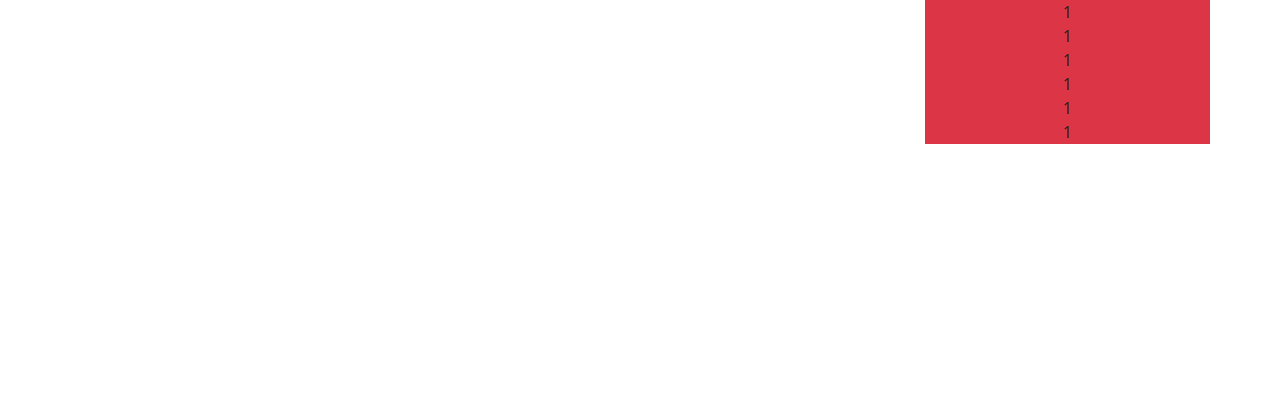
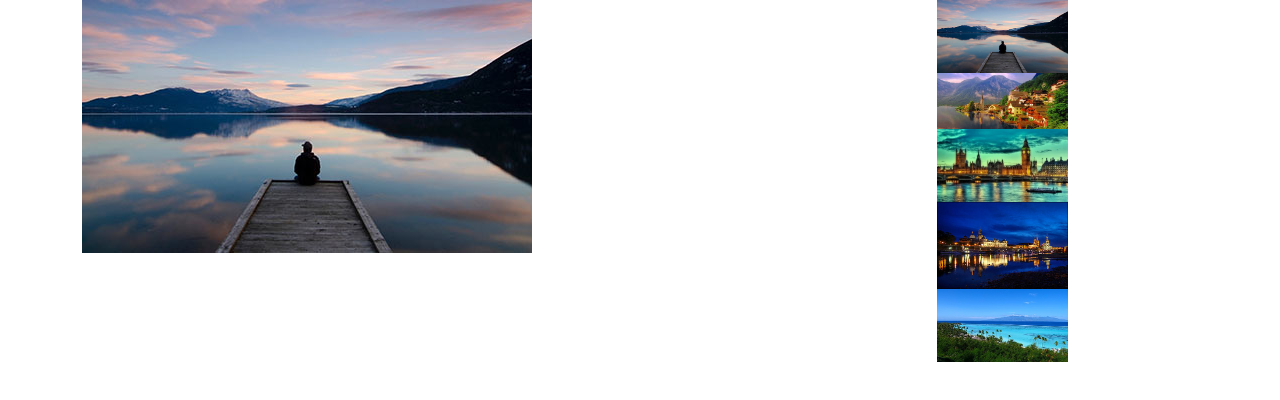
Before and after one commit to ValleLuca/-js-array-carousel, a plain HTML site: page index.html in a window 1280 px wide. Drawn offline with nearby package versions, Linux system fonts and the light colour scheme.

Commit message:
Ancora in fase sviluppo, js ancora non sviluppato

```diff
--- a/index.html
+++ b/index.html
@@ -12,15 +12,26 @@
 
     <div class="container">
         <div class="row">
-            <div class="col-9"></div>
+            <div class="col-9">
+                <img class="" src="img/01.jpg">
+            </div>
             <div class="col-3">
                 <div class="row flex-column">
-                    <div class="col bg-danger text-center">1</div>
-                    <div class="col bg-danger text-center">1</div>
-                    <div class="col bg-danger text-center">1</div>
-                    <div class="col bg-danger text-center">1</div>
-                    <div class="col bg-danger text-center">1</div>
-                    <div class="col bg-danger text-center">1</div>
+                    <div class="col ">
+                        <img class="dim" src="img/01.jpg">
+                    </div>
+                    <div class="col ">
+                        <img class="dim" src="img/02.jpg">
+                    </div>
+                    <div class="col ">
+                        <img class="dim" src="img/03.jpg">
+                    </div>
+                    <div class="col ">
+                        <img class="dim" src="img/04.jpg">
+                    </div>
+                    <div class="col ">
+                        <img class="dim" src="img/05.jpg">
+                    </div>
                 </div>
             </div>
         </div>
--- a/style.css
+++ b/style.css
@@ -0,0 +1,4 @@
+.dim {
+height: 50%;
+width: 50%;
+}
```
